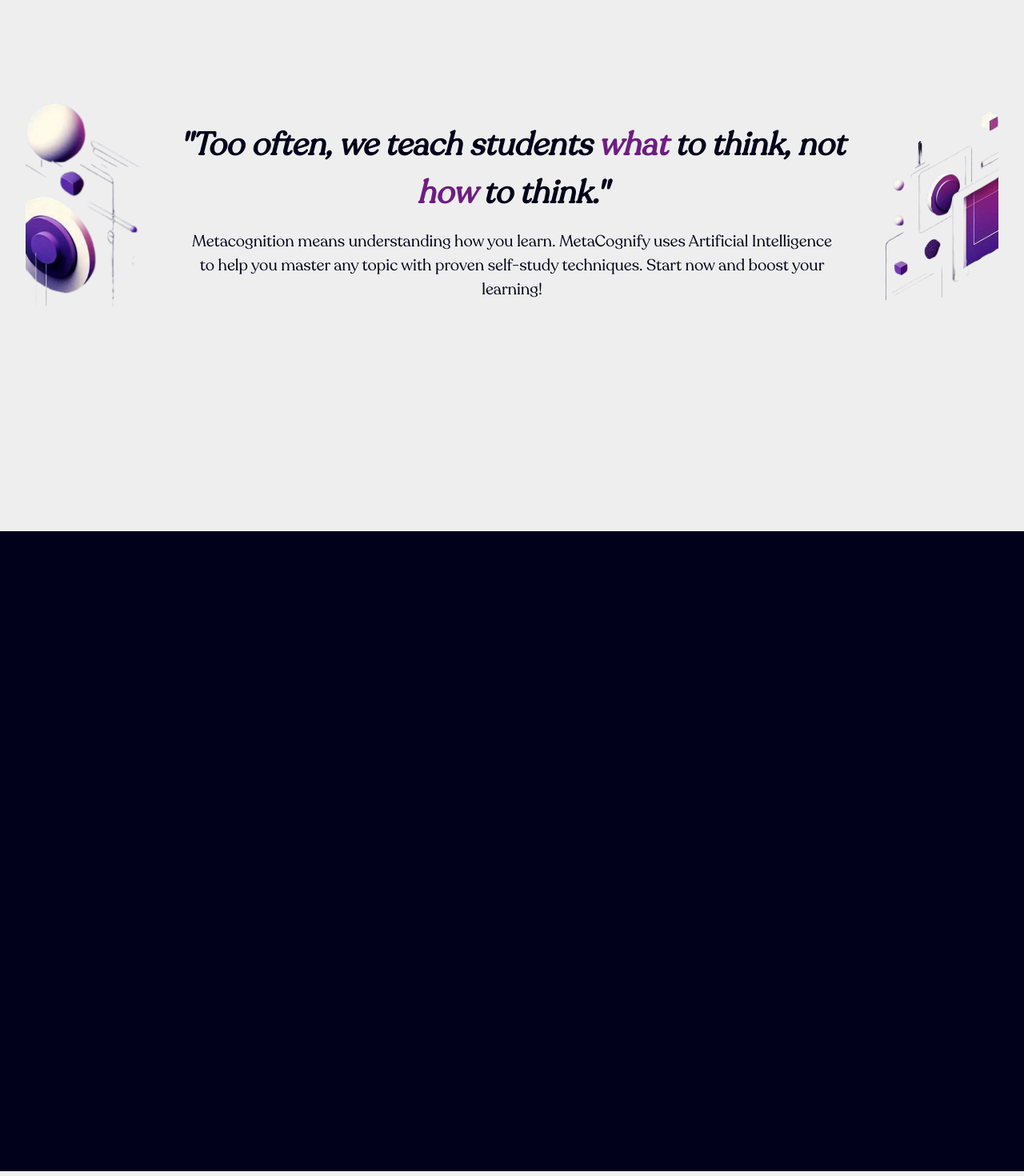
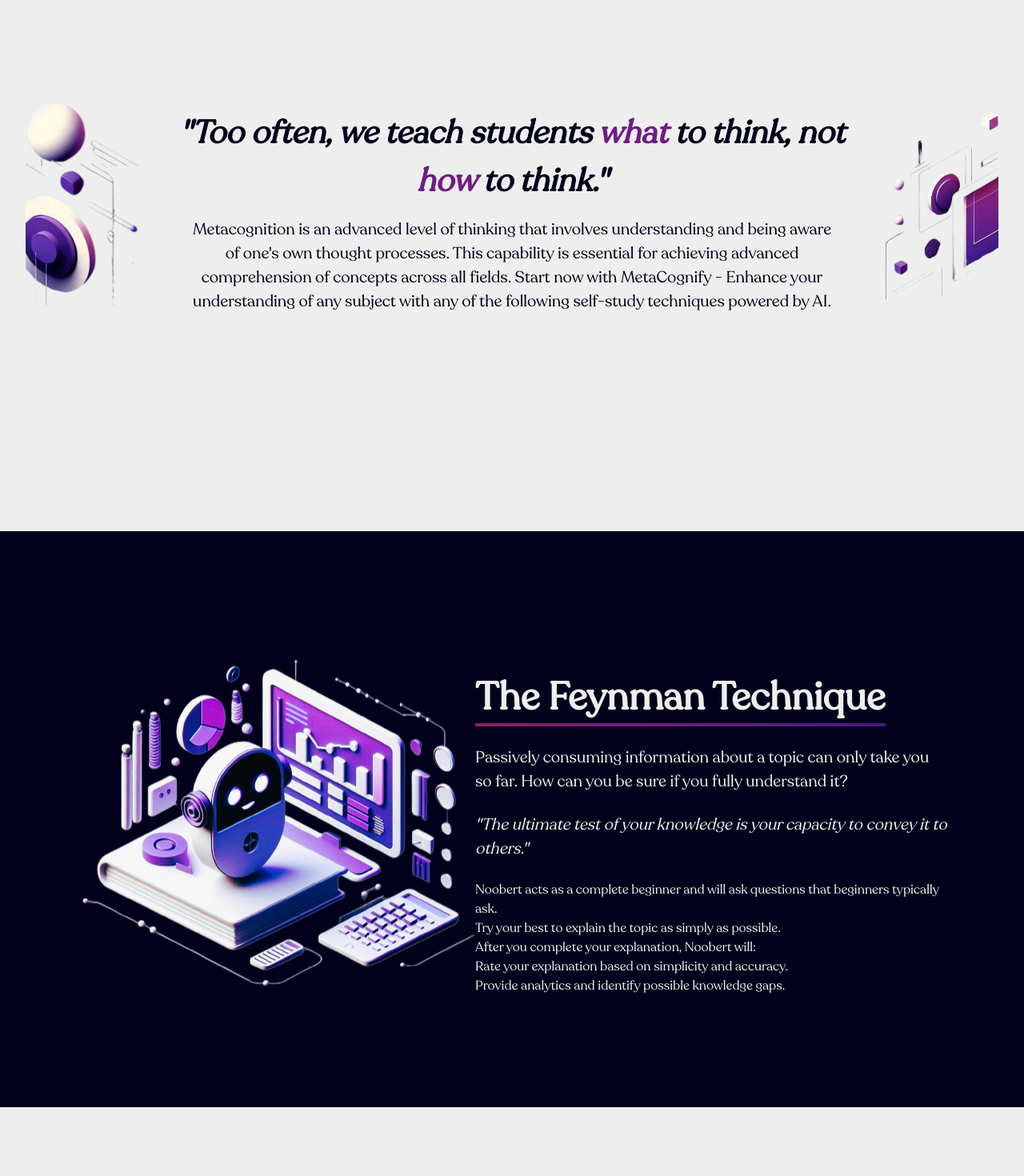
Before and after one commit to AnshanaM/meta-cognify, a Next.js app: page / in a window 1280 px wide. Shown: the part 920-2390 px from the top of the page at 80% size. Built offline with nearby package versions, Linux system fonts and the light colour scheme.

Commit message:
front end upgrade

```diff
--- a/src/app/globals.css
+++ b/src/app/globals.css
@@ -194,6 +194,10 @@ button {
   margin-bottom: -2rem;
 }
 
+.quote p{
+  justify-content: center;
+  align-items: center;
+}
 
 .text-gradient-underline {
   position: relative;
@@ -225,7 +229,7 @@ button {
 }
 
 .falcon-text::after {
-  content: "Falcon AI models are generated by TII";
+  content: "developed by the Technology Innovation Institute (TII), a research centre within ATRC.";
   position: absolute;
   background-color: rgba(1, 1, 27, 0.5); /* Semi-transparent background */
   border: 1px solid white;
--- a/src/app/page.tsx
+++ b/src/app/page.tsx
@@ -30,7 +30,7 @@ export default function Home() {
             "Too often, we teach students <span className="highlight-text">what</span> to think, not <span className="highlight-text">how</span> to think."
           </h1></b></i>
           <p className="description-text">
-            Metacognition means understanding how you learn. MetaCognify uses Artificial Intelligence to help you master any topic with proven self-study techniques. Start now and boost your learning!
+          Metacognition is an advanced level of thinking that involves understanding and being aware of one's own thought processes. This capability is essential for achieving advanced comprehension of concepts across all fields. Start now with MetaCognify - Enhance your understanding of any subject with any of the following self-study techniques powered by AI.
           </p>
         </div>
 
@@ -38,9 +38,35 @@ export default function Home() {
       </section>
 
       {/* New section with dark background */}
-      <section className="additional-section">
-        {/* Add any content you want for this section */}
+      <section className="main-content">
+        <div className="image-section">
+          <div className="feynman-image">
+            <Image src="/noobert.png" alt="Front Page" width={200} height={300} />
+          </div>
+          <div className="text-section">
+          <b><div className="slogan-group">
+            <h1 className="text-gradient-underline"><b>The Feynman Technique</b></h1>
+          </div></b>
+          <p>
+            Passively consuming information about a topic can only take you so far. How can you be sure if you fully understand it?
+          </p>
+          <i><p className="quote">
+            "The ultimate test of your knowledge is your capacity to convey it to others."
+          </p></i>
+          <ul>
+              <li>Noobert acts as a complete beginner and will ask questions that beginners typically ask.</li>
+              <li>Try your best to explain the topic as simply as possible.</li>
+              <li>After you complete your explanation, Noobert will:</li>
+              <li>Rate your explanation based on simplicity and accuracy.</li>
+              <li>Provide analytics and identify possible knowledge gaps.</li>
+          </ul>
+          </div>
+        </div>
       </section>
+      {/* New heading and paragraph */}
+      <section className="about-techniques">
+      </section>
+
 
       <div className="footer">
         <p>Created by The Falconers</p>
```
Also changed, not shown: public/noobert.png (added), public/socrates.png (added).
